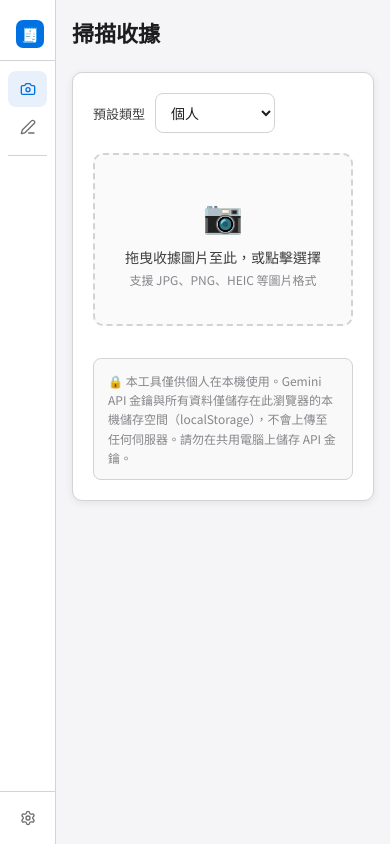
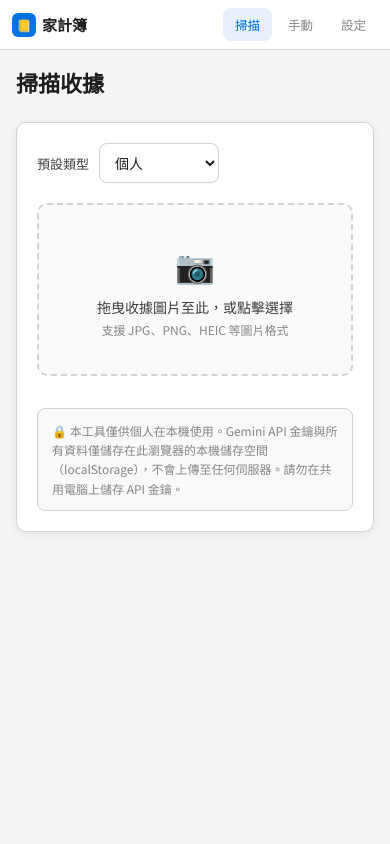
Before and after one commit to ericLuTW/kakeibo, a plain HTML site: page ReceiptFlow.html in a window 390 px wide. Drawn offline with nearby package versions, Linux system fonts and the light colour scheme.

Commit message:
修正手機版面：隱藏側邊欄，改用頂部導航列
- 手機上隱藏 sidebar，改為 sticky 頂部導航列（掃描/手動/設定）
- 修正 body overflow: hidden 導致無法捲動的問題
- 調整 staging modal 和 toast 的手機排版

Co-Authored-By: Claude Opus 4.6 <noreply@anthropic.com>

```diff
--- a/ReceiptFlow.html
+++ b/ReceiptFlow.html
@@ -556,18 +556,88 @@
 
     .empty-state-icon { font-size: 36px; margin-bottom: 10px; }
 
+    /* ── Mobile nav bar ── */
+    #mobile-nav {
+      display: none;
+      position: sticky;
+      top: 0;
+      z-index: 100;
+      background: var(--sidebar-bg);
+      border-bottom: 1px solid var(--border);
+      padding: 8px 12px;
+      gap: 4px;
+      align-items: center;
+    }
+
+    .mobile-logo {
+      font-weight: 600;
+      font-size: 15px;
+      margin-right: auto;
+      display: flex;
+      align-items: center;
+      gap: 6px;
+    }
+
+    .mobile-logo .sidebar-logo-icon {
+      width: 24px;
+      height: 24px;
+      font-size: 12px;
+      border-radius: 6px;
+    }
+
+    .mobile-nav-btn {
+      padding: 7px 12px;
+      border-radius: 8px;
+      border: none;
+      background: none;
+      font-size: 12.5px;
+      font-family: inherit;
+      color: var(--muted);
+      cursor: pointer;
+      white-space: nowrap;
+    }
+
+    .mobile-nav-btn.active {
+      background: #e8f0fb;
+      color: var(--accent);
+      font-weight: 500;
+    }
+
     /* ── Mobile ── */
     @media (max-width: 640px) {
-      #sidebar { width: 56px; min-width: 56px; }
-      .sidebar-logo-text,
-      .nav-item span { display: none; }
-      .nav-item { justify-content: center; padding: 10px; }
-      .panel { padding: 16px; }
+      #sidebar { display: none; }
+      #mobile-nav { display: flex; }
+
+      body { flex-direction: column; overflow: auto; height: auto; min-height: 100vh; }
+      #main { height: auto; overflow-y: visible; flex: 1; }
+
+      .panel { padding: 16px; max-width: 100%; }
       .form-row, .form-row.three { grid-template-columns: 1fr; }
+      .type-selector-row { flex-wrap: wrap; }
+
+      #modal { max-height: 92vh; border-radius: 12px 12px 0 0; }
+      .staging-table { font-size: 12px; }
+      .staging-table input, .staging-table select { font-size: 12px; padding: 4px 5px; }
+      .staging-table input[type="date"] { width: 110px; }
+      .staging-table input[type="number"] { width: 64px; }
+
+      #toast-container { left: 12px; right: 12px; bottom: 12px; }
+      .toast { max-width: 100%; }
     }
   </style>
 </head>
 <body>
+
+<!-- ═══════════ MOBILE NAV ═══════════ -->
+<header id="mobile-nav">
+  <div class="mobile-logo">
+    <div class="sidebar-logo-icon">📒</div>
+    家計簿
+  </div>
+  <button class="mobile-nav-btn active" onclick="switchPanel('scan')" id="mnav-scan">掃描</button>
+  <button class="mobile-nav-btn" onclick="switchPanel('manual')" id="mnav-manual">手動</button>
+  <button class="mobile-nav-btn" onclick="switchPanel('settings')" id="mnav-settings">設定</button>
+</header>
 
 <!-- ═══════════ SIDEBAR ═══════════ -->
 <nav id="sidebar">
@@ -905,8 +975,11 @@ function debounceSave(field, value) {
 function switchPanel(name) {
   document.querySelectorAll('.panel').forEach(function(p) { p.classList.remove('active'); });
   document.querySelectorAll('.nav-item').forEach(function(n) { n.classList.remove('active'); });
+  document.querySelectorAll('.mobile-nav-btn').forEach(function(b) { b.classList.remove('active'); });
   document.getElementById('panel-' + name).classList.add('active');
   document.getElementById('nav-' + name).classList.add('active');
+  var mNav = document.getElementById('mnav-' + name);
+  if (mNav) mNav.classList.add('active');
 }
 
 // ── Default type ────────────────────────────────────────
```
Also changed, not shown: index.html (+78 -5 lines).
